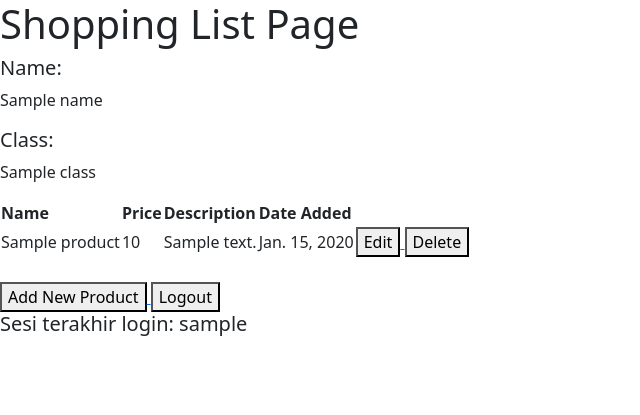
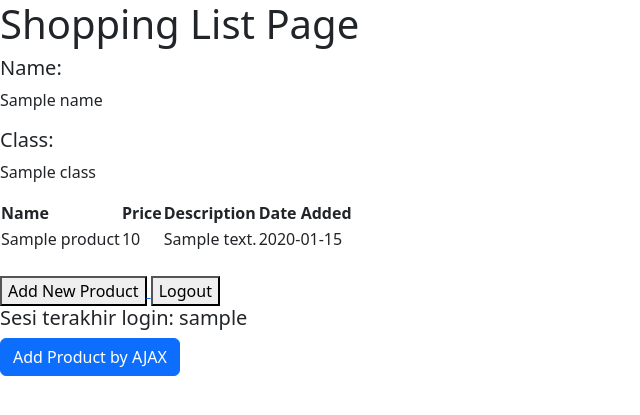
Before and after one commit to citraandh/shopping-list, a Django app: template main/templates/main.html in a window 1280 px wide. Shown: the top 415 px of the page, without its empty margins (0-640 px from the left). Run offline with Django 4.2, Linux system fonts and the light colour scheme; tables that the repository leaves empty hold one stand-in row (values such as "Sample post"); the template is opened without the code that fills it: values that come from a table or form of the project are taken from there, most other values are stand-ins (such as "Sample title", 1, 10 or a date in 2020).

Commit message:
Tutorial 5 Finished

```diff
--- a/main/templates/main.html
+++ b/main/templates/main.html
@@ -9,7 +9,7 @@
     <h5>Class:</h5>
     <p>{{class}}</p>
 
-<table>
+<table id="product_table">
     <tr>
         <th>Name</th>
         <th>Price</th>
@@ -57,4 +57,78 @@
 
 <h5>Sesi terakhir login: {{ last_login }}</h5>
 
+<script>
+    async function getProducts() {
+        return fetch("{% url 'main:get_product_json' %}").then((res) => res.json())
+    }
+
+    async function refreshProducts() {
+        document.getElementById("product_table").innerHTML = ""
+        const products = await getProducts()
+        let htmlString = `<tr>
+            <th>Name</th>
+            <th>Price</th>
+            <th>Description</th>
+            <th>Date Added</th>
+        </tr>`
+        products.forEach((item) => {
+            htmlString += `\n<tr>
+            <td>${item.fields.name}</td>
+            <td>${item.fields.price}</td>
+            <td>${item.fields.description}</td>
+            <td>${item.fields.date_added}</td>
+        </tr>`
+        })
+
+        document.getElementById("product_table").innerHTML = htmlString
+        document.getElementById("button_add").onclick = addProduct
+    }
+
+    function addProduct() {
+        fetch("{% url 'main:add_product_ajax' %}", {
+            method: "POST",
+            body: new FormData(document.querySelector('#form'))
+        }).then(refreshProducts)
+
+        document.getElementById("form").reset()
+        return false
+    }
+
+    refreshProducts()
+
+</script>
+
+<div class="modal fade" id="exampleModal" tabindex="-1" aria-labelledby="exampleModalLabel" aria-hidden="true">
+    <div class="modal-dialog">
+        <div class="modal-content">
+            <div class="modal-header">
+                <h1 class="modal-title fs-5" id="exampleModalLabel">Add New Product</h1>
+                <button type="button" class="btn-close" data-bs-dismiss="modal" aria-label="Close"></button>
+            </div>
+            <div class="modal-body">
+                <form id="form" onsubmit="return false;">
+                    {% csrf_token %}
+                    <div class="mb-3">
+                        <label for="name" class="col-form-label">Name:</label>
+                        <input type="text" class="form-control" id="name" name="name"></input>
+                    </div>
+                    <div class="mb-3">
+                        <label for="price" class="col-form-label">Price:</label>
+                        <input type="number" class="form-control" id="price" name="price"></input>
+                    </div>
+                    <div class="mb-3">
+                        <label for="description" class="col-form-label">Description:</label>
+                        <textarea class="form-control" id="description" name="description"></textarea>
+                    </div>
+                </form>
+            </div>
+            <div class="modal-footer">
+                <button type="button" class="btn btn-secondary" data-bs-dismiss="modal">Close</button>
+                <button type="button" class="btn btn-primary" id="button_add" data-bs-dismiss="modal">Add Product</button>
+            </div>
+        </div>
+    </div>
+</div>
+
+<button type="button" class="btn btn-primary" data-bs-toggle="modal" data-bs-target="#exampleModal">Add Product by AJAX</button>
 {% endblock content %}
--- a/main/urls.py
+++ b/main/urls.py
@@ -1,6 +1,6 @@
 from django.urls import path
 from main.views import show_main, create_product, show_xml, show_json, show_xml_by_id, show_json_by_id, register, login_user, logout_user
-from main.views import edit_product, delete_product
+from main.views import edit_product, delete_product, get_product_json, add_product_ajax
 app_name = 'main'
 
 urlpatterns = [
@@ -19,4 +19,8 @@ urlpatterns = [
     # Tutorial 4
     path('edit-product/<int:id>', edit_product, name='edit_product'),
     path('delete/<int:id>', delete_product, name='delete_product'), # sesuaikan dengan nama fungsi yang dibuat
+
+    # Tutorial 5
+    path('get-product/', get_product_json, name='get_product_json'),
+    path('create-product-ajax/', add_product_ajax, name='add_product_ajax')
 ]
--- a/main/views.py
+++ b/main/views.py
@@ -12,8 +12,10 @@ from .models import Product
 from django.http import HttpResponse
 from django.core import serializers
 import datetime
-from django.http import HttpResponseRedirect
+from django.http import HttpResponseRedirect, HttpResponseNotFound
 from django.urls import reverse
+
+from django.views.decorators.csrf import csrf_exempt
 
 
 # Create your views here.
@@ -113,3 +115,22 @@ def delete_product(request, id):
     product.delete()
     # Kembali ke halaman awal
     return HttpResponseRedirect(reverse('main:show_main'))
+
+def get_product_json(request):
+    product_item = Product.objects.all()
+    return HttpResponse(serializers.serialize('json', product_item))
+
+@csrf_exempt
+def add_product_ajax(request):
+    if request.method == 'POST':
+        name = request.POST.get("name")
+        price = request.POST.get("price")
+        description = request.POST.get("description")
+        user = request.user
+
+        new_product = Product(name=name, price=price, description=description, user=user)
+        new_product.save()
+
+        return HttpResponse(b"CREATED", status=201)
+
+    return HttpResponseNotFound()
--- a/templates/base.html
+++ b/templates/base.html
@@ -2,12 +2,12 @@
 <!DOCTYPE html>
 <html lang="en">
     <head>
+        {% block meta %}
         <meta charset="UTF-8" />
         <meta
             name="viewport"
             content="width=device-width, initial-scale=1.0"
         />
-        {% block meta %}
         {% endblock meta %}
         <link href="https://cdn.jsdelivr.net/npm/bootstrap@5.3.2/dist/css/bootstrap.min.css" rel="stylesheet" integrity="sha384-T3c6CoIi6uLrA9TneNEoa7RxnatzjcDSCmG1MXxSR1GAsXEV/Dwwykc2MPK8M2HN" crossorigin="anonymous">
         <script src="https://code.jquery.com/jquery-3.6.0.min.js" integrity="sha384-KyZXEAg3QhqLMpG8r+J4jsl5c9zdLKaUk5Ae5f5b1bw6AUn5f5v8FZJoMxm6f5cH1" crossorigin="anonymous"></script>
```
